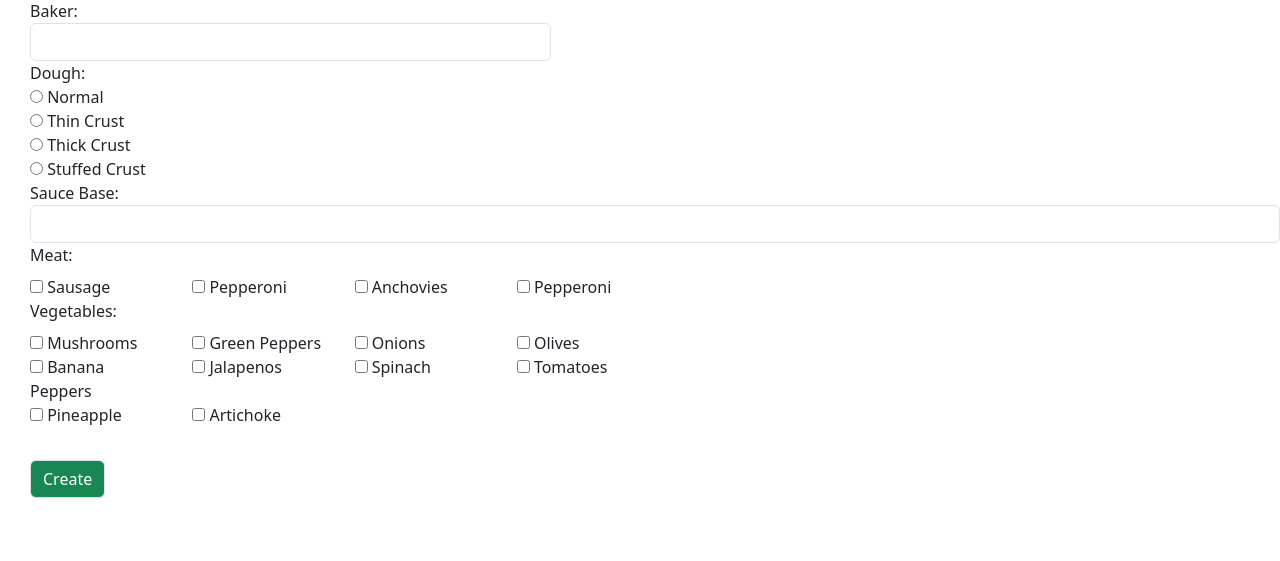
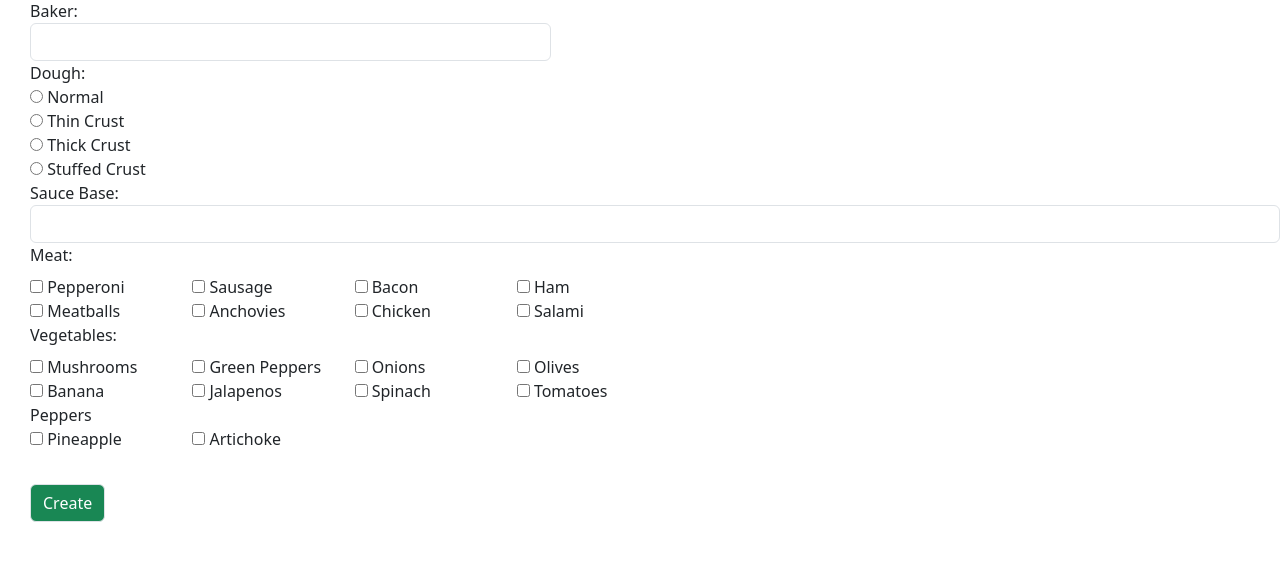
Before and after one commit to TristanT8/pizzaPlanet, a Flask app: page /new/pizza in a window 1280 px wide. Shown: the part 145-706 px from the top of the page. Run offline with Flask 3, Linux system fonts and the light colour scheme; the visitor is signed in with stand-in values (Sample User, id 1).

Commit message:
Adjusted HTML files

```diff
--- a/pizza_planet/flask_app/templates/new_pizza.html
+++ b/pizza_planet/flask_app/templates/new_pizza.html
@@ -53,16 +53,28 @@
                     <label for="meat" class="form-label">Meat:</label><br>
                     <div class="row">
                         <div class="col-md-3">
+                            <input type="checkbox" name="meat" value="pepperoni"> Pepperoni
+                        </div>
+                        <div class="col-md-3">
                             <input type="checkbox" name="meat" value="sausage"> Sausage
                         </div>
                         <div class="col-md-3">
-                            <input type="checkbox" name="meat" value="pepperoni"> Pepperoni
+                            <input type="checkbox" name="meat" value="bacon"> Bacon
+                        </div>
+                        <div class="col-md-3">
+                            <input type="checkbox" name="meat" value="ham"> Ham
+                        </div>
+                        <div class="col-md-3">
+                            <input type="checkbox" name="meat" value="meatballs"> Meatballs
                         </div>
                         <div class="col-md-3">
                             <input type="checkbox" name="meat" value="anchovies"> Anchovies
                         </div>
                         <div class="col-md-3">
-                            <input type="checkbox" name="meat" value="pepperoni"> Pepperoni
+                            <input type="checkbox" name="meat" value="chicken"> Chicken
+                        </div>
+                        <div class="col-md-3">
+                            <input type="checkbox" name="meat" value="salami"> Salami
                         </div>
                     </div>
                 </div>
```
